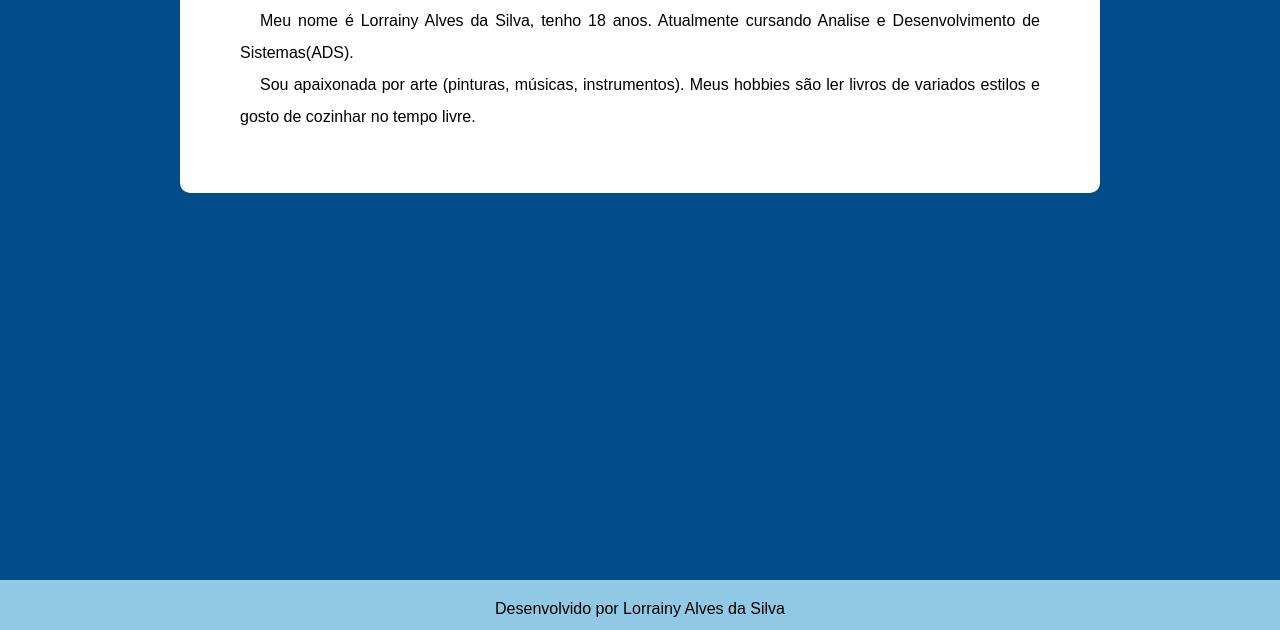
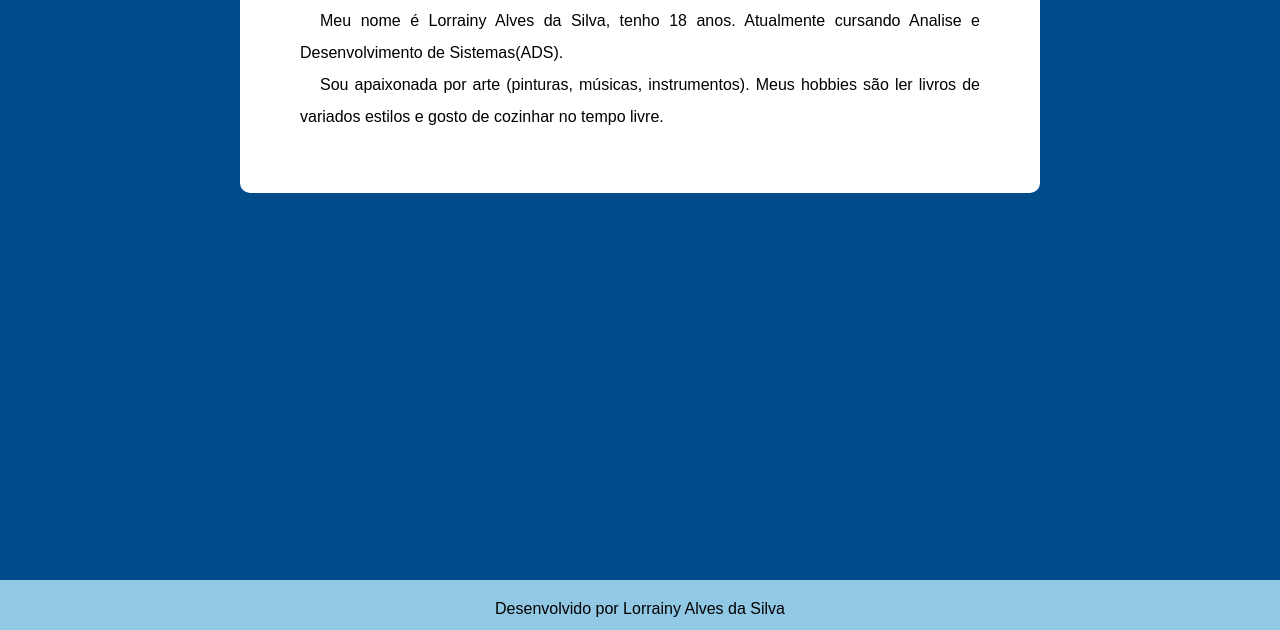
Before and after one commit to lorrainysilva/trabalho-web, a plain HTML site: page index.html in a window 1280 px wide. Shown: the part 170-800 px from the top of the page. Drawn offline with Linux system fonts and the light colour scheme.

Commit message:
Update style.css

```diff
--- a/estilo/style.css
+++ b/estilo/style.css
@@ -6,9 +6,12 @@
     --cor3:#8C0444;
 
 }
+
+/*reset CSS: remove margens, preenchimentos. Define o modelo de caixa para todos os elementos*/
 *{
-    margin: 0px;
-    padding: 0px;
+    margin: 0;
+    padding: 0;
+    box-sizing: border-box;
 }
 
 body{
@@ -16,6 +19,7 @@ body{
     background-color: var(--cor2);
 }
 
+/*estilo do cabeçalho, onde estão os links(sobre mim, portfólio, formação, contato*/
 header{
     background-image: linear-gradient(to left, var(--cor0), var(--cor1));
     padding-top:40px;
@@ -32,6 +36,7 @@ header a:hover{
     border-radius: 5px;
 }
 
+/*estilo do conteúdo principal*/
 main{
     min-width: 320px;
     max-width: 800px;
@@ -71,6 +76,7 @@ main button:hover{
    font-weight: bold;
 }
 
+/*estilo do rodapé*/
 footer{
     background-color: var(--cor0);
     position: absolute;
```
